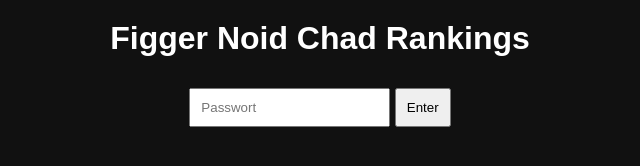
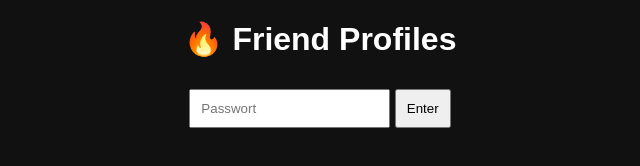
Before and after one commit to wahreradam/FNR, a plain HTML site: page index.html in a window 1280 px wide. Shown: the whole page, without its empty margins (320-960 px from the left). Drawn offline with Linux system fonts and the light colour scheme.

Commit message:
Update index.html

```diff
--- a/index.html
+++ b/index.html
@@ -7,7 +7,7 @@
 </head>
 <body>
 
-<h1>Figger Noid Chad Rankings</h1>
+<h1>🔥 Friend Profiles</h1>
 
 <div id="login">
   <input type="password" id="pw" placeholder="Passwort">
@@ -16,3 +16,8 @@
 
 <div id="app" style="display:none;">
   <div id="profiles"></div>
+</div>
+
+<script src="app.js"></script>
+</body>
+</html>
```
